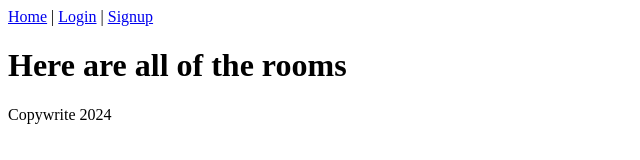
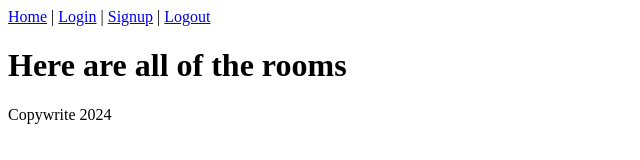
Before and after one commit to zackvalavanis/AirBnb-Frontend, a React (Vite) app: page / in a window 1280 px wide. Shown: the top 160 px of the page, without its empty margins (0-640 px from the left). Built offline with nearby package versions, Linux system fonts and the light colour scheme.

Commit message:
added authentication fucntionality to frontend

```diff
--- a/src/App.jsx
+++ b/src/App.jsx
@@ -5,7 +5,6 @@
 import { SignupPage } from './SignupPage';
 import { RoomsIndexPage } from './RoomsIndexPage';
 import { LoginPage } from './LoginPage';
-import { LogoutPage } from './LogoutPage'
 
 const router = createBrowserRouter([
   {
--- a/src/Header.jsx
+++ b/src/Header.jsx
@@ -1,10 +1,11 @@
 import { Link } from 'react-router-dom';
+import { LogoutPage } from './LogoutPage'
 
 export function Header () {
 
   return (
     <header>
-      <Link to='/'>Home</Link> | <Link to='/login'>Login</Link> | <Link to='/signup'>Signup</Link>
+      <Link to='/'>Home</Link> | <Link to='/login'>Login</Link> | <Link to='/signup'>Signup</Link> | <LogoutPage />
     </header>
   )
 }
--- a/src/LogoutPage.jsx
+++ b/src/LogoutPage.jsx
@@ -1,5 +1,14 @@
+import axios from 'axios'
+
 export function LogoutPage () {
+  const handleClick = (event) => {
+    event.preventDefault();
+    delete axios.defaults.headers.common["Authorization"];
+    localStorage.removeItem("jwt");
+    window.location.href='/';
+  };
+
   return (
-    <h1>Logout</h1>
+    <a href="#" onClick={handleClick}>Logout</a>
   )
 }
```
